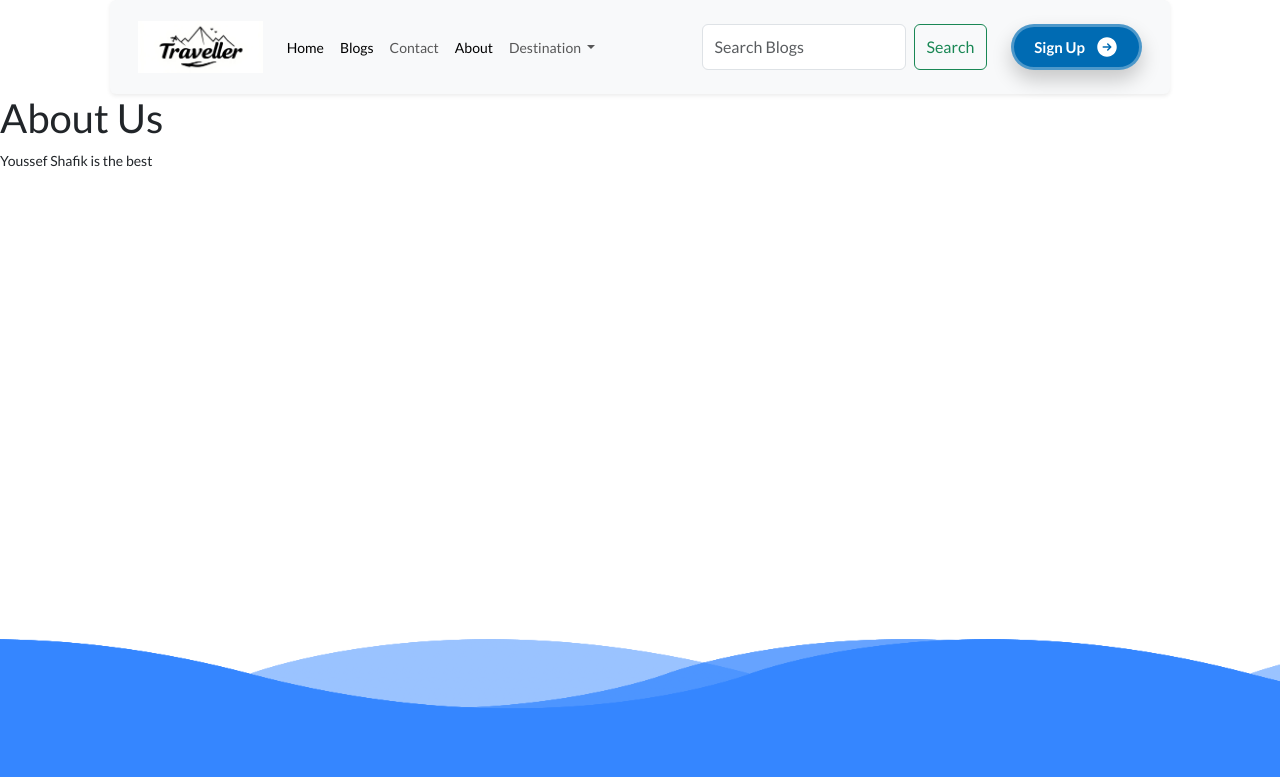
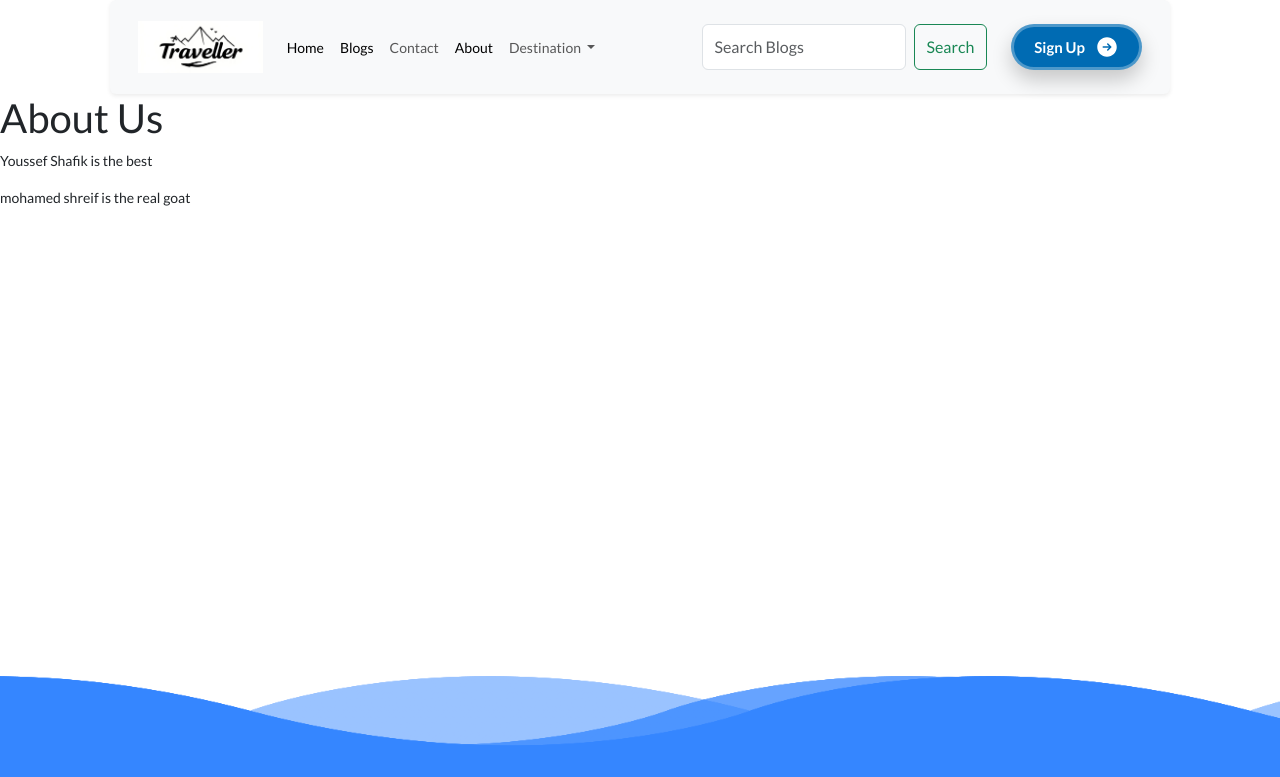
Before and after one commit to mohamedshreiff22/Project-BLOGS, an Angular app: page /about in a window 1280 px wide. Shown: the top 777 px of the page. Built offline with nearby package versions, Linux system fonts and the light colour scheme.

Commit message:
added another paragraph

```diff
--- a/src/app/about/about.component.html
+++ b/src/app/about/about.component.html
@@ -1,2 +1,3 @@
 <h1>About Us</h1>
 <p>Youssef Shafik is the best</p>
+<p>mohamed shreif is the real goat</p>
```
